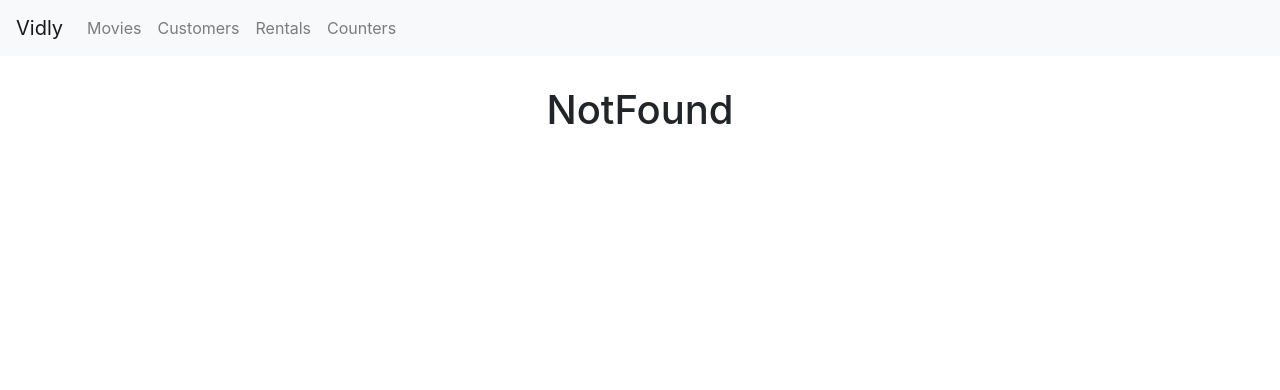
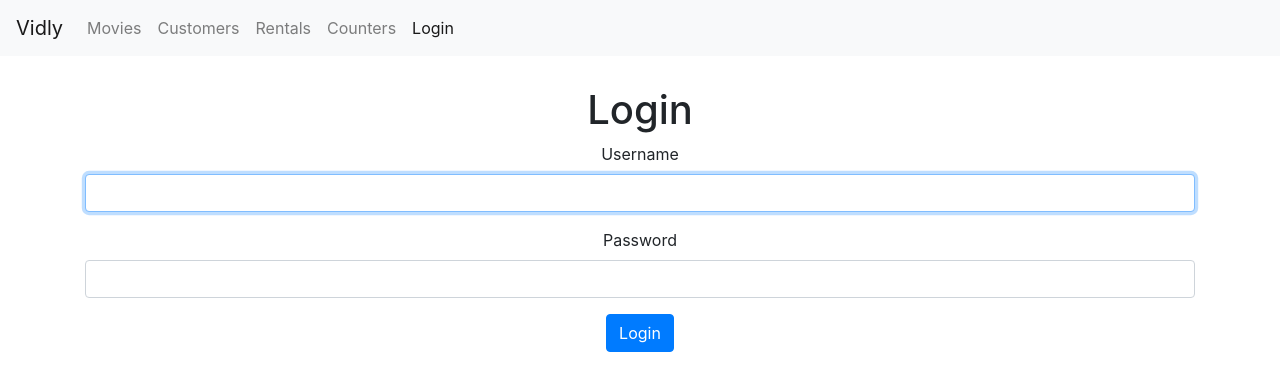
Before and after one commit to SincerelyBrittany/VidlyProject, a React (Create React App) app: page /login in a window 1280 px wide. Before the commit this address led to /not-found. Shown: the top 390 px of the page. Built offline with nearby package versions, Linux system fonts and the light colour scheme.

Commit message:
showing how to use refs in react

```diff
--- a/src/App.js
+++ b/src/App.js
@@ -10,6 +10,7 @@
 
 import "./App.css";
 import MovieForm from "./Vidly/components/movieForm";
+import LoginForm from "./Vidly/components/loginForm";
 
 function App() {
   const [counters, setCounters] = React.useState([
@@ -60,6 +61,7 @@
     setCounters(countersCopy);
   };
 
+  console.warn = () => {};
   return (
     <div className="App">
       {/* <Navbar totalCounters={counters.filter((c) => c.value > 0).length} /> */}
@@ -82,6 +84,7 @@
             )}
           ></Route>
           <Route path="/customers" component={Customers}></Route>
+          <Route path="/login" component={LoginForm}></Route>
           <Route path="/rentals" component={Rentals}></Route>
           <Route path="/not-found" component={NotFound}></Route>
           <Redirect from="/" exact to="movies" />
--- a/src/Navbar/navbar.jsx
+++ b/src/Navbar/navbar.jsx
@@ -48,6 +48,11 @@
               Counters
             </NavLink>
           </li>
+          <li className="nav-item">
+            <NavLink className="nav-link" to="/login">
+              Login
+            </NavLink>
+          </li>
         </ul>
       </div>
     </nav>
--- /dev/null
+++ b/src/Vidly/components/loginForm.jsx
@@ -0,0 +1,40 @@
+import React, { Component } from "react";
+
+class LoginForm extends Component {
+  username = React.createRef();
+  //   componentDidMount() {
+  //     this.username.current.focus();
+  //   }
+  handleSubmit = (e) => {
+    e.preventDefault();
+    // call the server
+    const username = this.username.current.value;
+    console.log("submitted", username);
+  };
+  render() {
+    return (
+      <div>
+        <h1> Login </h1>
+        <form onSubmit={this.handleSubmit}>
+          <div className="form-group">
+            <label htmlFor="username">Username</label>
+            <input
+              autoFocus
+              ref={this.username}
+              id="username"
+              type="text"
+              className="form-control"
+            />
+          </div>
+          <div className="form-group">
+            <label htmlFor="password">Password</label>
+            <input id="password" type="text" className="form-control" />
+          </div>
+          <button className="btn btn-primary">Login </button>
+        </form>
+      </div>
+    );
+  }
+}
+
+export default LoginForm;
```
